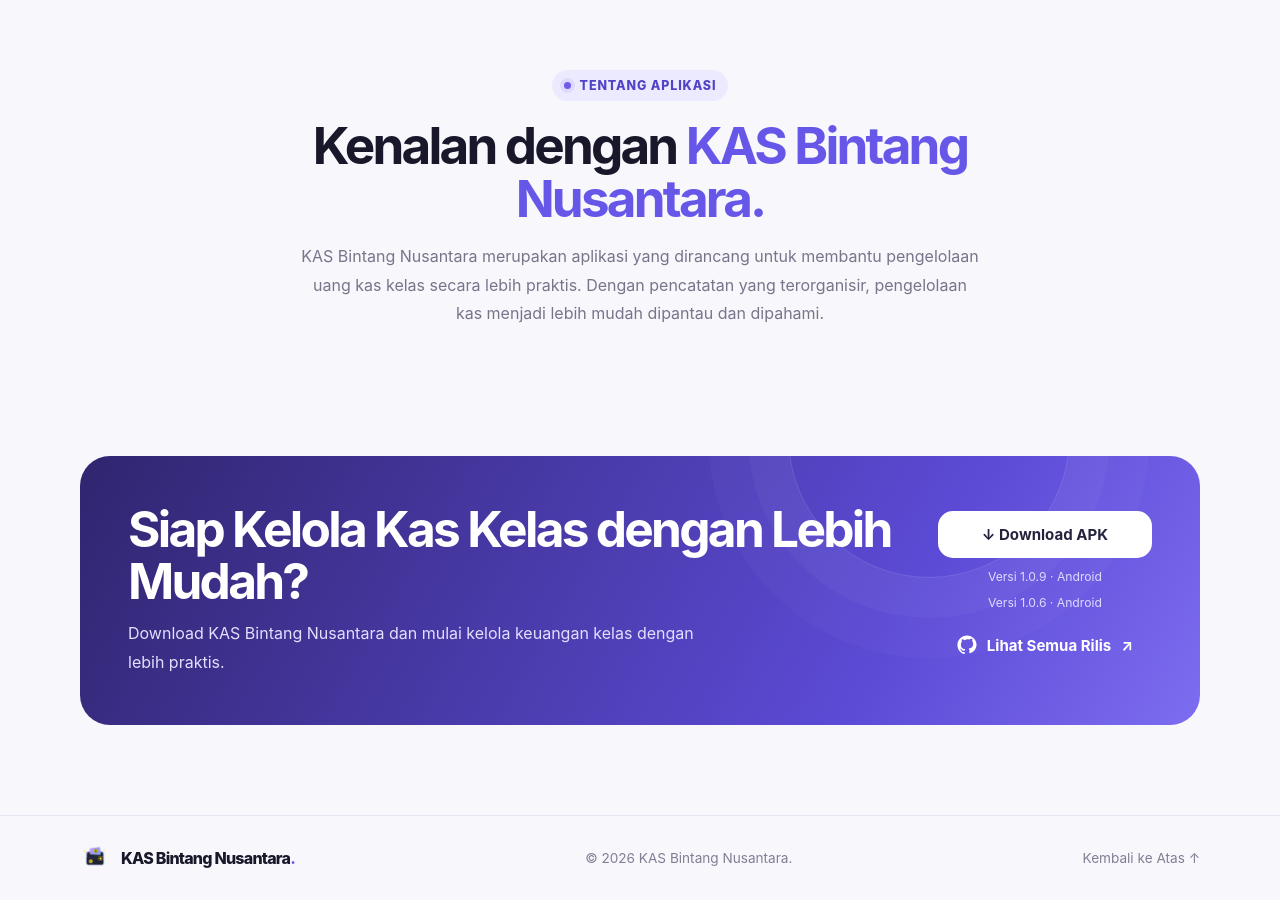
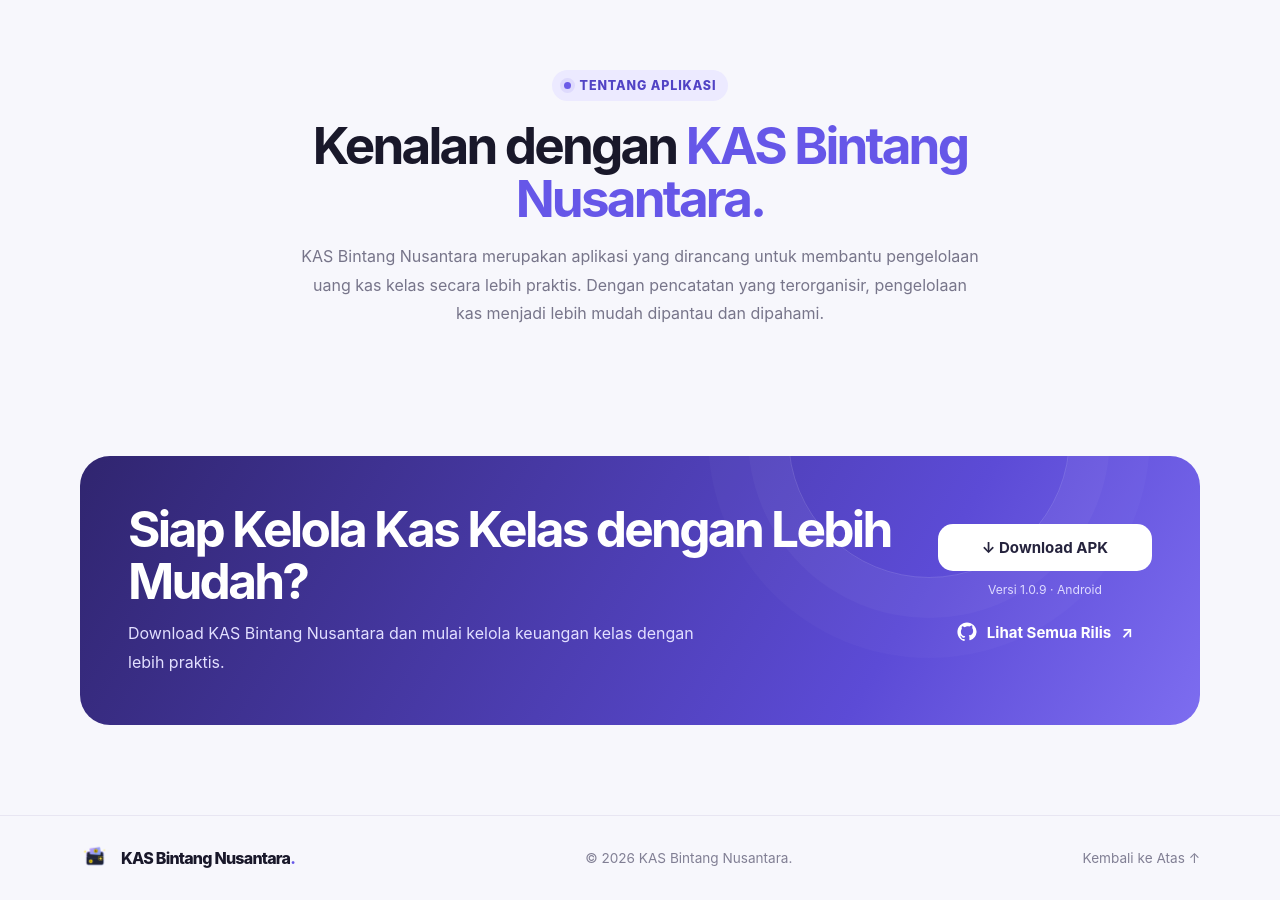
Before and after one commit to ranggawaridat/ranggawaridat.github.io, a Jekyll site: the page projects/kas-bintang-nusantara/index.html, which Jekyll copies as it is, in a window 1280 px wide and 900 px high, scrolled down 1444 px. Built offline with Jekyll 4.4.1, drawn with Linux system fonts in a browser that asks for light colours.

Commit message:
fix: version

```diff
--- a/projects/kas-bintang-nusantara/index.html
+++ b/projects/kas-bintang-nusantara/index.html
@@ -522,12 +522,6 @@
             Versi 1.0.9 · Android
           </span>
 
-  <!-- ================= VERSION INFO ================= -->
-
-  <span class="download-note">
-    Versi 1.0.6 · Android
-  </span>
-
   <!-- ================= GITHUB RELEASES ================= -->
 
   <a
```
